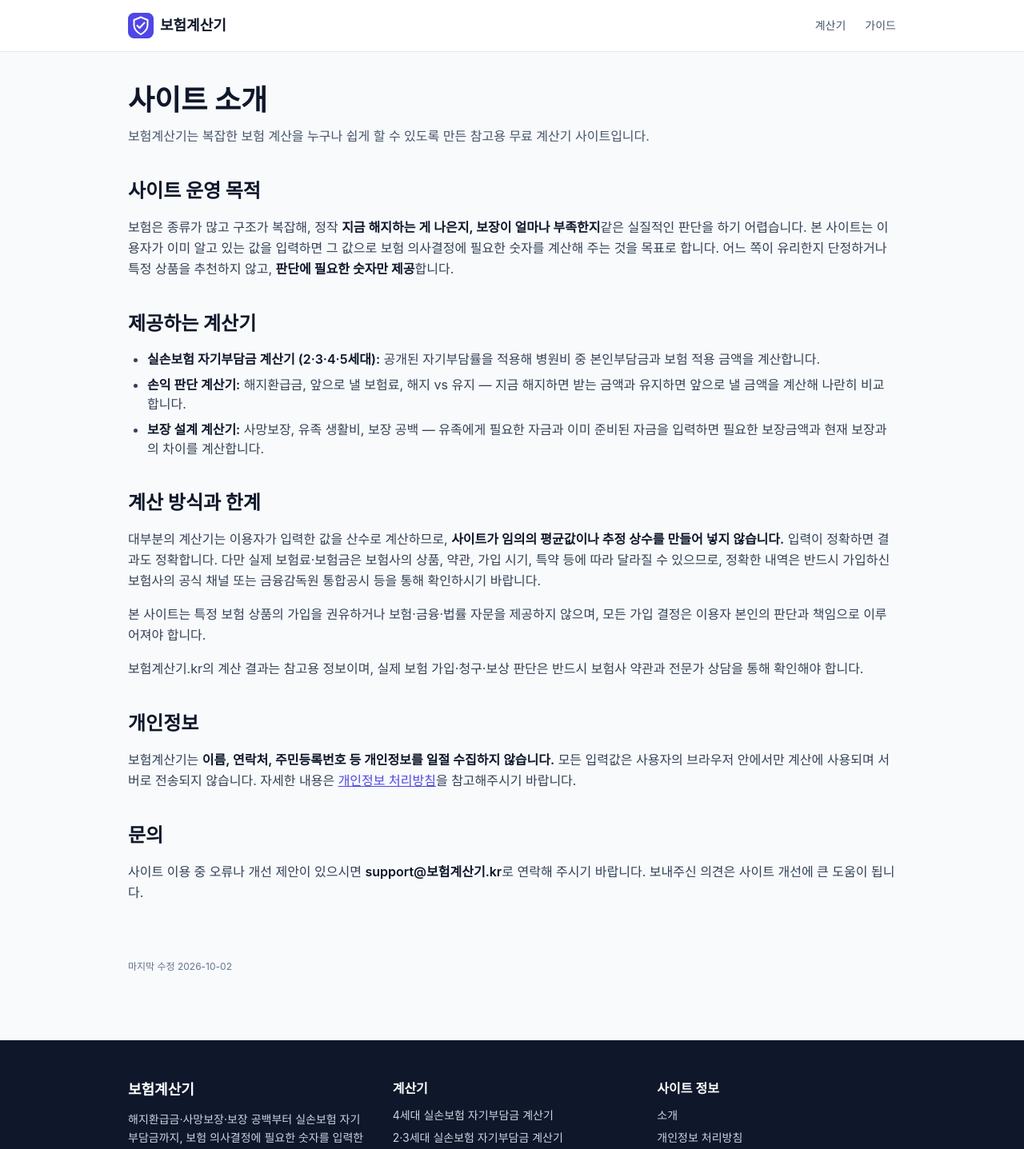
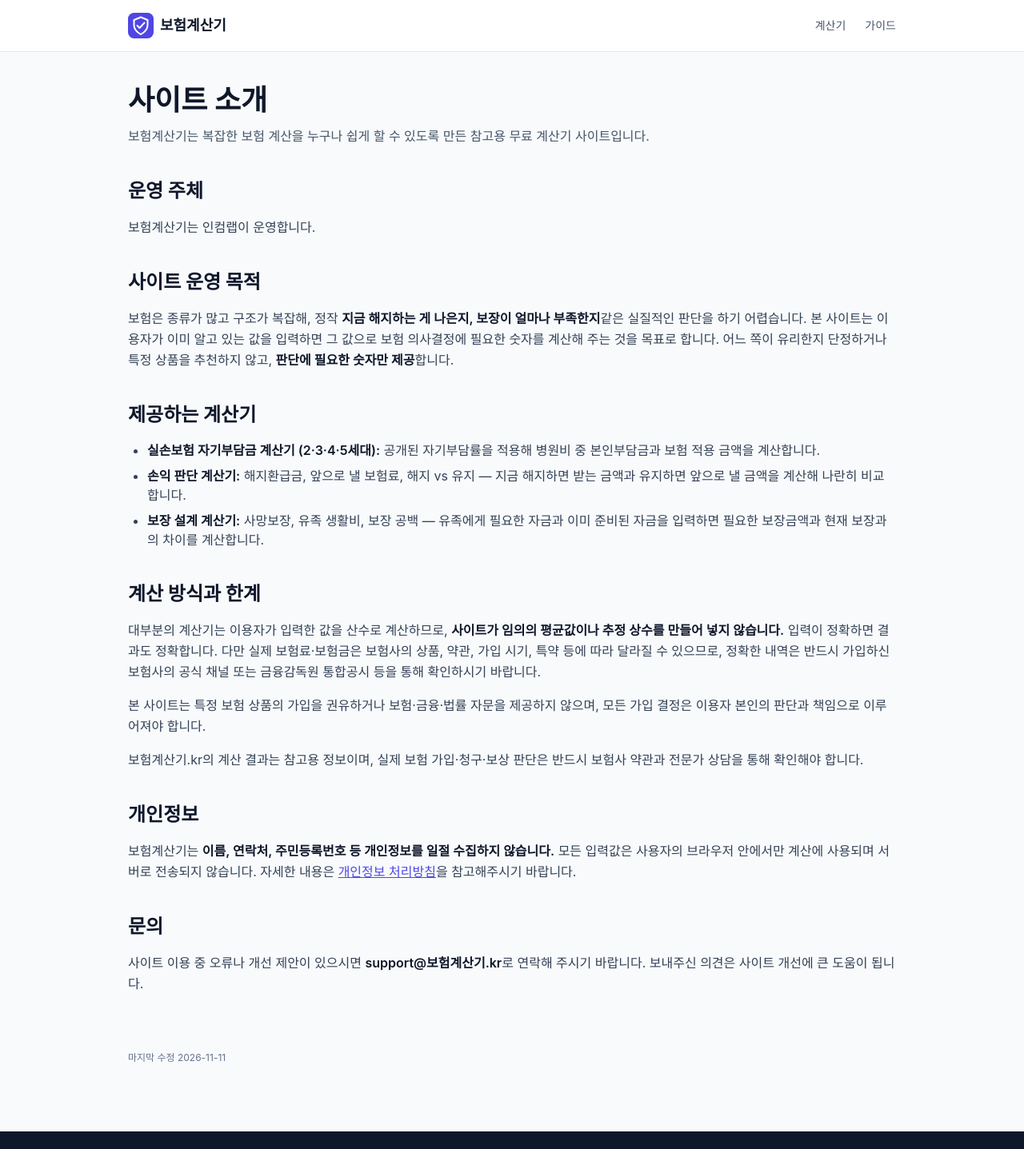
Before and after one commit to YG-coder/insurance-calculator, a Next.js app: page /about in a window 1280 px wide. Shown: the top 1437 px of the page at 80% size. Built offline with nearby package versions, Linux system fonts and the light colour scheme.

Commit message:
docs: identify Incomelab as site operator

```diff
--- a/src/app/about/page.tsx
+++ b/src/app/about/page.tsx
@@ -32,6 +32,9 @@ export default function AboutPage() {
         </header>
 
         <section className="prose-seo">
+          <h2>운영 주체</h2>
+          <p>보험계산기는 인컴랩이 운영합니다.</p>
+
           <h2>사이트 운영 목적</h2>
           <p>
             보험은 종류가 많고 구조가 복잡해, 정작 <strong>지금 해지하는 게 나은지, 보장이 얼마나 부족한지</strong>
--- a/src/lib/content-dates.ts
+++ b/src/lib/content-dates.ts
@@ -64,7 +64,7 @@ export const CONTENT_DATES: Record<string, ContentDate> = {
     watch: ["src/app/page.tsx"],
   },
   "/about": {
-    updated: "2026-10-02",
+    updated: "2026-11-11",
     watch: ["src/app/about/page.tsx"],
     ignore: [SOCIAL_URL_ONLY, DISPLAY_ORIGIN_ONLY],
   },
```
